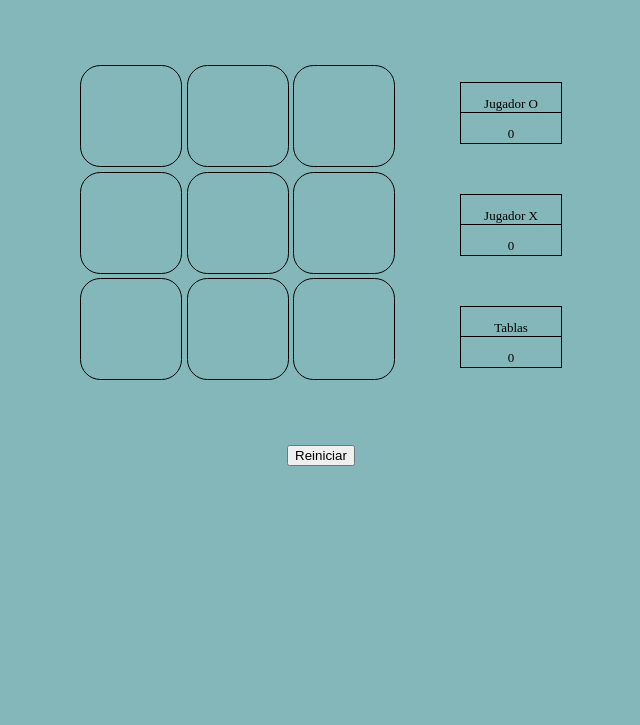
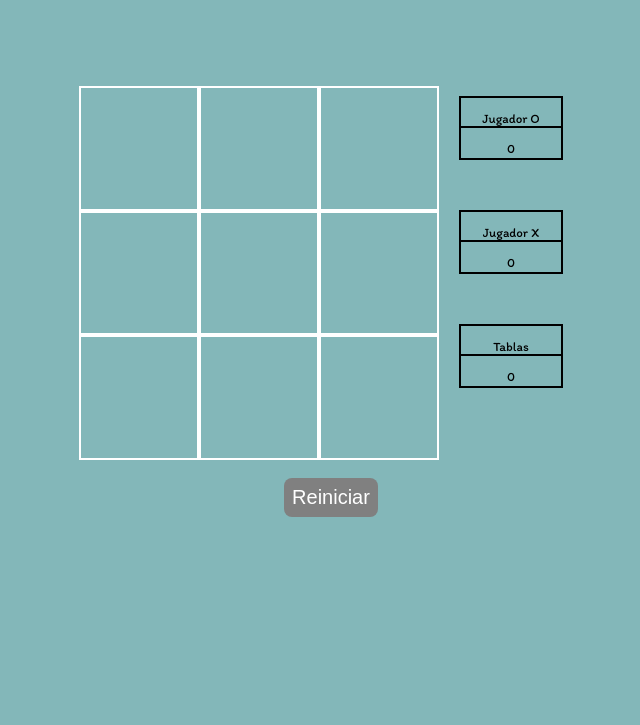
Before and after one commit to neiilmolina/Proyecto-TicTacToe-LM, a plain HTML site: page index.html in a window 1280 px wide. Shown: the part 75-800 px from the top of the page, without its empty margins (319-959 px from the left). Drawn offline with Linux system fonts and the light colour scheme.

Commit message:
Version FINAL

```diff
--- a/app.js
+++ b/app.js
@@ -28,7 +28,6 @@ let combinacionesGanadoras = [
 ];
 
 let longitudCombinacionesGanadoras = combinacionesGanadoras.length;
-let longitudCombo;
 
 /**
  * Recorrer las casillas que tengo en array casillas
@@ -103,14 +102,14 @@ function agregarFicha(numero) {
 
     if (turno) {
         casillas[numero].textContent = 'X';
-        casillas[numero].style.color = 'blue';
+        casillas[numero].style.color = 'grey';
         casillas[numero].removeAttribute('onclick');
         casillasLlenas.push(casillas[numero]);
         equis.push(numero);
         turno = false;
     } else {
         casillas[numero].textContent = 'O';
-        casillas[numero].style.color = 'red';
+        casillas[numero].style.color = 'black';
         casillas[numero].removeAttribute('onclick');
         casillasLlenas.push(casillas[numero]);
         circulo.push(numero);
--- a/index.html
+++ b/index.html
@@ -4,6 +4,8 @@
     <meta charset="UTF-8">
     <meta http-equiv="X-UA-Compatible" content="IE=edge">
     <meta name="viewport" content="width=device-width, initial-scale=1.0">
+
+    <link href="https://fonts.googleapis.com/css2?family=Itim&display=swap" rel="stylesheet">
     <title>Document</title>
     <link rel="stylesheet" href="style.css">
 </head>
--- a/style.css
+++ b/style.css
@@ -1,11 +1,13 @@
 
 body{
+    padding: 0;
     margin: 0;
+    font-family: 'Itim', cursive;
     display: flex;
     justify-content: center;
     align-items: center;
     flex-direction: column;
-    gap: 60px;
+    gap: 80px;
     font-style:normal;
     background-color: rgb(131, 183, 185);
 }
@@ -16,25 +18,24 @@ h1{
 .cosas{
     display: flex;
     flex-direction: row;
-    gap: 60px;
+    gap: 80px;
 }
 .tablero{
-    /* display: flex;
-    flex-wrap: wrap; */
-    height: 320px;
-    width: 320px;
-    /* flex-direction: column; */
+    margin: 0 auto;
     display: grid;
-    grid-template-columns: repeat(3, auto) ;
-    grid-template-rows: repeat(3,auto);
+    grid-template-columns: 40% 40% 40%;
+    grid-template-rows: 40% 40% 40%;
+    max-width: 300px;
 }
 .casilla{
-    border: 1px black solid;
-    border-radius: 20%;
-    height: 100px;
-    width: 100px;
-    font-size: 100px;
-    text-align: center;
+    border: 2px solid white;
+    min-width: 100px;
+    min-height: 100px;
+    display: flex;
+    justify-content: center;
+    align-items: center;
+    font-size: 50px;
+    cursor: pointer;
 }
 
 .casilla:hover{
@@ -48,7 +49,7 @@ h1{
     gap: 50px;
 }
 .contador{
-    border: 1px solid black;
+    border: 2px solid black;
     text-align: center;
     font-size: small;
     width: 100px;
@@ -56,5 +57,20 @@ h1{
 }
 
 .jugador{
-    border-bottom: 1px solid black;
+    border-bottom: 2px solid black;
 }
+button{
+    background-color: grey;
+    color: white;
+    padding: 8px;
+    border-radius: 8px;
+    border: none;
+    font-size: 20px;
+    margin-left: 1em;
+    cursor: pointer;
+}
+
+button:active{
+    background-color: gainsboro;
+    color: black;
+}
```
